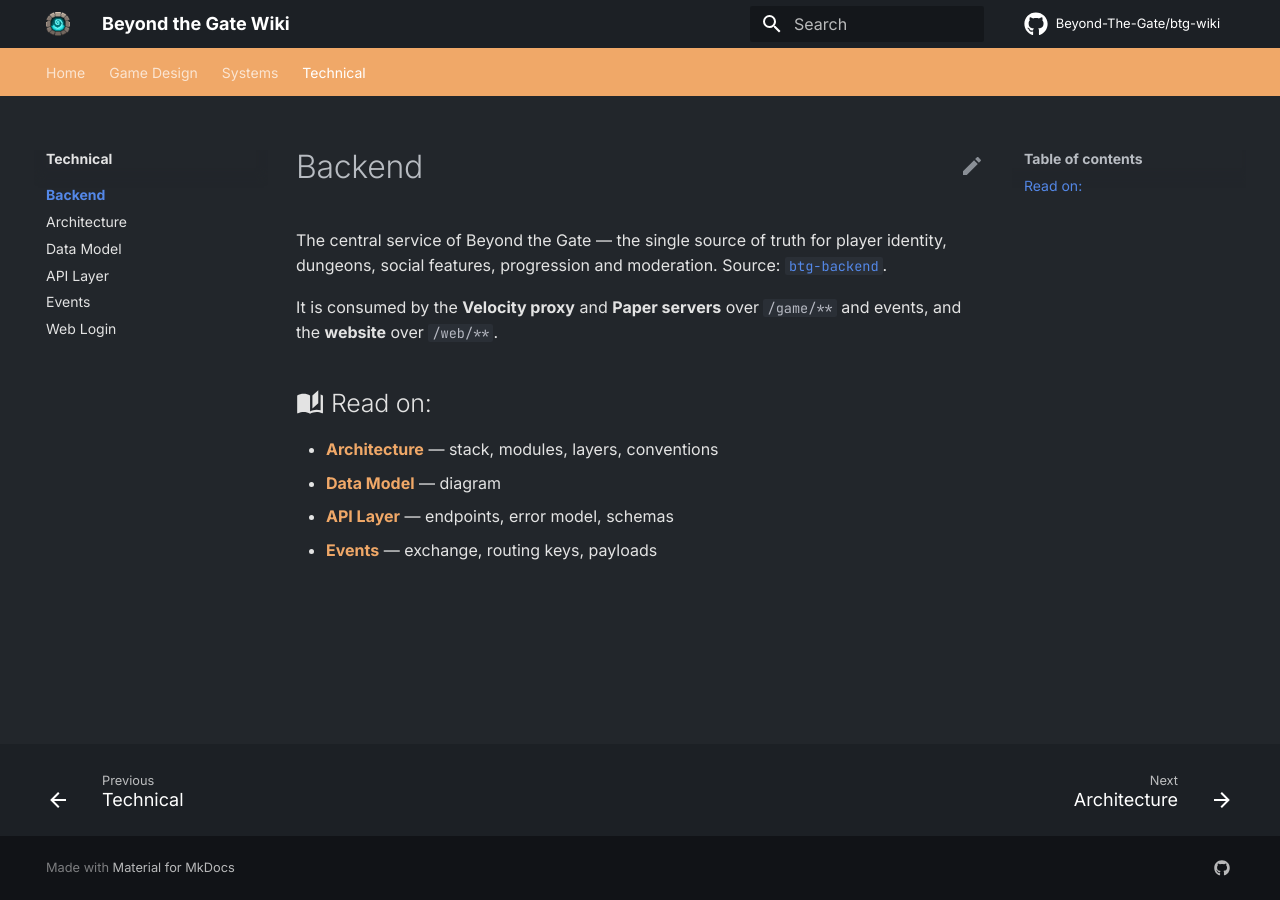
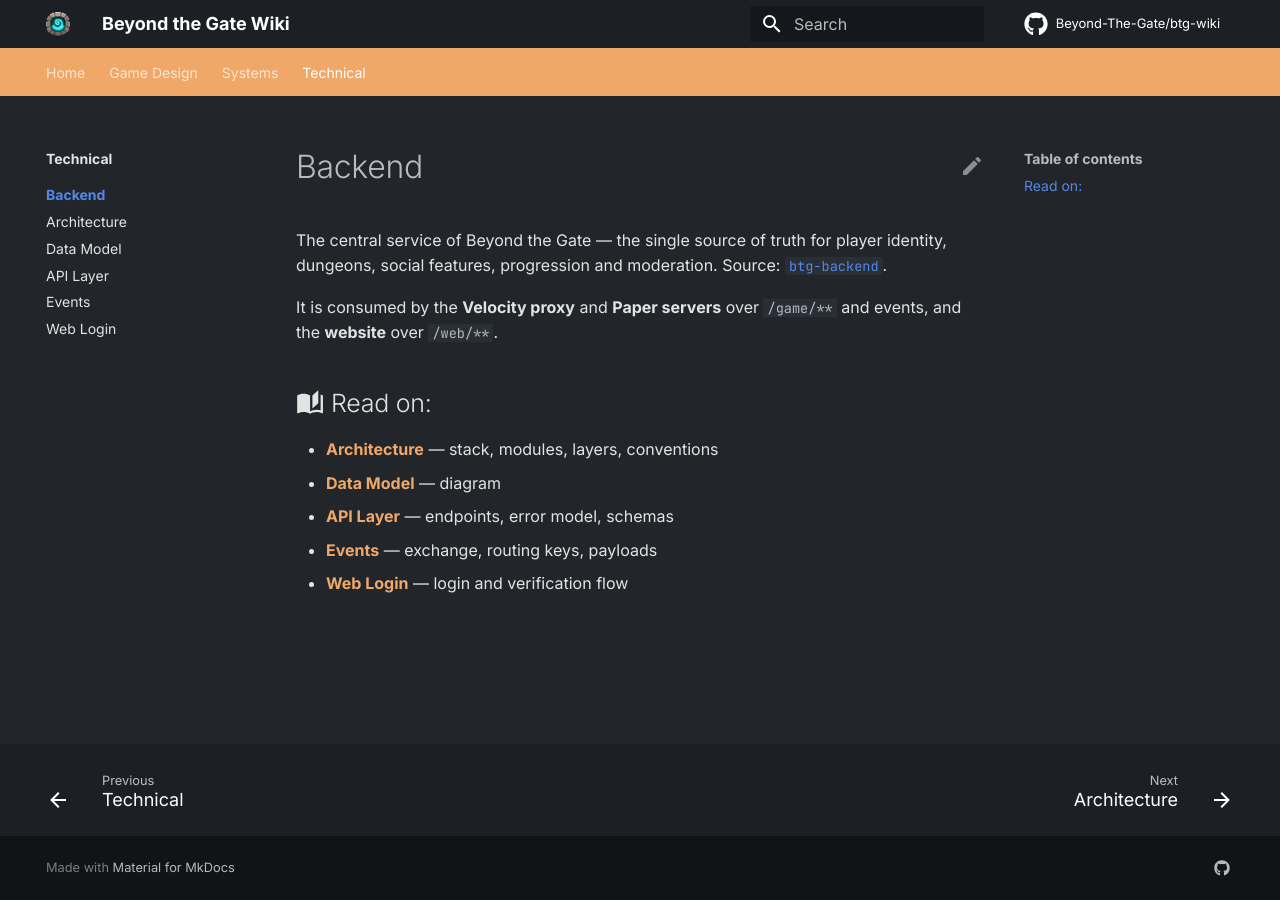
Before and after one commit to Beyond-The-Gate/btg-wiki, an MkDocs documentation site: the page built from docs/technical/backend/index.md, in a window 1280 px wide. Built offline with MkDocs 1.6.1 and Material for MkDocs 9.7.7, drawn with Linux system fonts in a browser that asks for light colours; comment, search, counter and statistics services are not loaded.

Commit message:
Add Web Login section

```diff
--- a/docs/technical/backend/index.md
+++ b/docs/technical/backend/index.md
@@ -10,3 +10,4 @@ It is consumed by the **Velocity proxy** and **Paper servers** over `/game/**` a
 - **[Data Model](data-model.md)** — diagram
 - **[API Layer](api.md)** — endpoints, error model, schemas
 - **[Events](events.md)** — exchange, routing keys, payloads
+- **[Web Login](auth.md)** — login and verification flow
```
